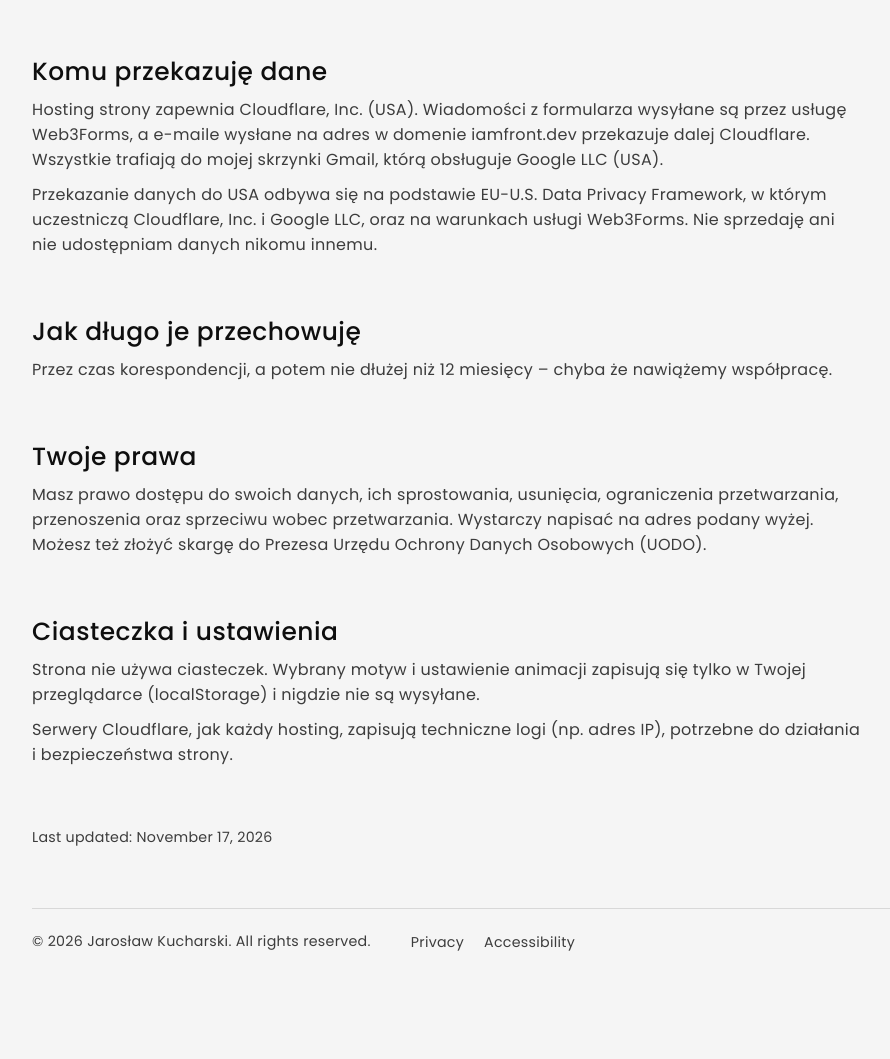
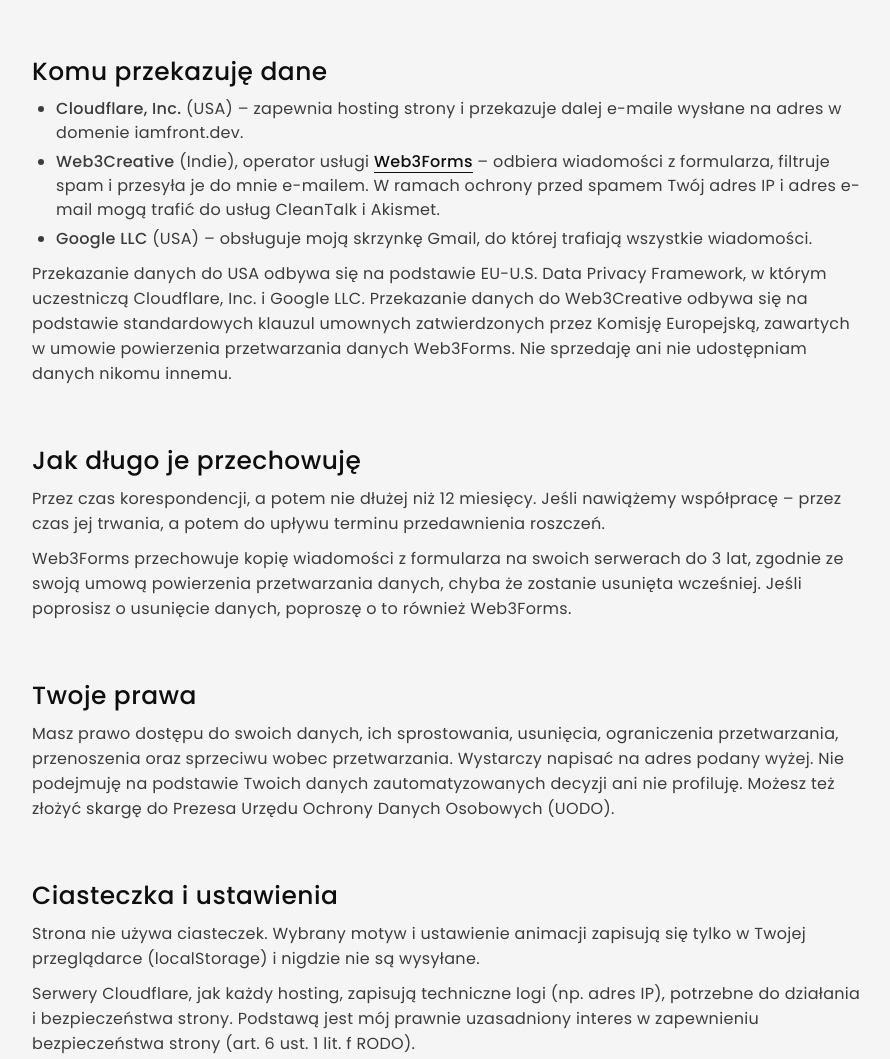
Before and after one commit to jaroslawkucharski/iamfront.dev, an Astro site: page /pl/privacy in a window 1280 px wide. Shown: the part 692-1751 px from the top of the page, without its empty margins (8-898 px from the left). Before the commit the page ends 1666 px from the top, so only its background shows below. Built offline with nearby package versions, Linux system fonts and the light colour scheme; Astro itself is replaced by a stand-in of ours.

Commit message:
docs(privacy): update processors after moving to Cloudflare

```diff
--- a/src/pages/pl/privacy.md
+++ b/src/pages/pl/privacy.md
@@ -19,20 +19,24 @@ Podstawą jest mój prawnie uzasadniony interes, czyli odpowiedź na wiadomość
 
 ## Komu przekazuję dane
 
-Hosting strony zapewnia Cloudflare, Inc. (USA). Wiadomości z formularza wysyłane są przez usługę Web3Forms, a e-maile wysłane na adres w domenie iamfront.dev przekazuje dalej Cloudflare. Wszystkie trafiają do mojej skrzynki Gmail, którą obsługuje Google LLC (USA).
+- **Cloudflare, Inc.** (USA) – zapewnia hosting strony i przekazuje dalej e-maile wysłane na adres w domenie iamfront.dev.
+- **Web3Creative** (Indie), operator usługi [Web3Forms](https://web3forms.com/dpa) – odbiera wiadomości z formularza, filtruje spam i przesyła je do mnie e-mailem. W ramach ochrony przed spamem Twój adres IP i adres e-mail mogą trafić do usług CleanTalk i Akismet.
+- **Google LLC** (USA) – obsługuje moją skrzynkę Gmail, do której trafiają wszystkie wiadomości.
 
-Przekazanie danych do USA odbywa się na podstawie EU-U.S. Data Privacy Framework, w którym uczestniczą Cloudflare, Inc. i Google LLC, oraz na warunkach usługi Web3Forms. Nie sprzedaję ani nie udostępniam danych nikomu innemu.
+Przekazanie danych do USA odbywa się na podstawie EU-U.S. Data Privacy Framework, w którym uczestniczą Cloudflare, Inc. i Google LLC. Przekazanie danych do Web3Creative odbywa się na podstawie standardowych klauzul umownych zatwierdzonych przez Komisję Europejską, zawartych w umowie powierzenia przetwarzania danych Web3Forms. Nie sprzedaję ani nie udostępniam danych nikomu innemu.
 
 ## Jak długo je przechowuję
 
-Przez czas korespondencji, a potem nie dłużej niż 12 miesięcy – chyba że nawiążemy współpracę.
+Przez czas korespondencji, a potem nie dłużej niż 12 miesięcy. Jeśli nawiążemy współpracę – przez czas jej trwania, a potem do upływu terminu przedawnienia roszczeń.
+
+Web3Forms przechowuje kopię wiadomości z formularza na swoich serwerach do 3 lat, zgodnie ze swoją umową powierzenia przetwarzania danych, chyba że zostanie usunięta wcześniej. Jeśli poprosisz o usunięcie danych, poproszę o to również Web3Forms.
 
 ## Twoje prawa
 
-Masz prawo dostępu do swoich danych, ich sprostowania, usunięcia, ograniczenia przetwarzania, przenoszenia oraz sprzeciwu wobec przetwarzania. Wystarczy napisać na adres podany wyżej. Możesz też złożyć skargę do Prezesa Urzędu Ochrony Danych Osobowych (UODO).
+Masz prawo dostępu do swoich danych, ich sprostowania, usunięcia, ograniczenia przetwarzania, przenoszenia oraz sprzeciwu wobec przetwarzania. Wystarczy napisać na adres podany wyżej. Nie podejmuję na podstawie Twoich danych zautomatyzowanych decyzji ani nie profiluję. Możesz też złożyć skargę do Prezesa Urzędu Ochrony Danych Osobowych (UODO).
 
 ## Ciasteczka i ustawienia
 
 Strona nie używa ciasteczek. Wybrany motyw i ustawienie animacji zapisują się tylko w Twojej przeglądarce (localStorage) i nigdzie nie są wysyłane.
 
-Serwery Cloudflare, jak każdy hosting, zapisują techniczne logi (np. adres IP), potrzebne do działania i bezpieczeństwa strony.
+Serwery Cloudflare, jak każdy hosting, zapisują techniczne logi (np. adres IP), potrzebne do działania i bezpieczeństwa strony. Podstawą jest mój prawnie uzasadniony interes w zapewnieniu bezpieczeństwa strony (art. 6 ust. 1 lit. f RODO).
```
Also changed, not shown: src/pages/privacy.md (+9 -5 lines), README.md.
